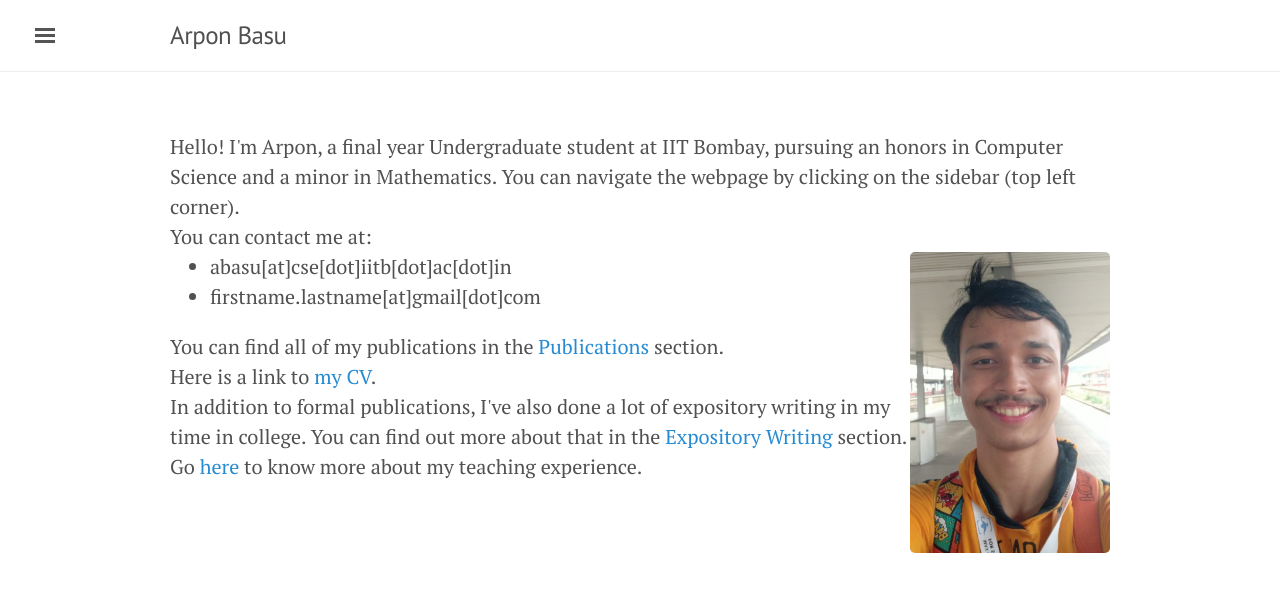
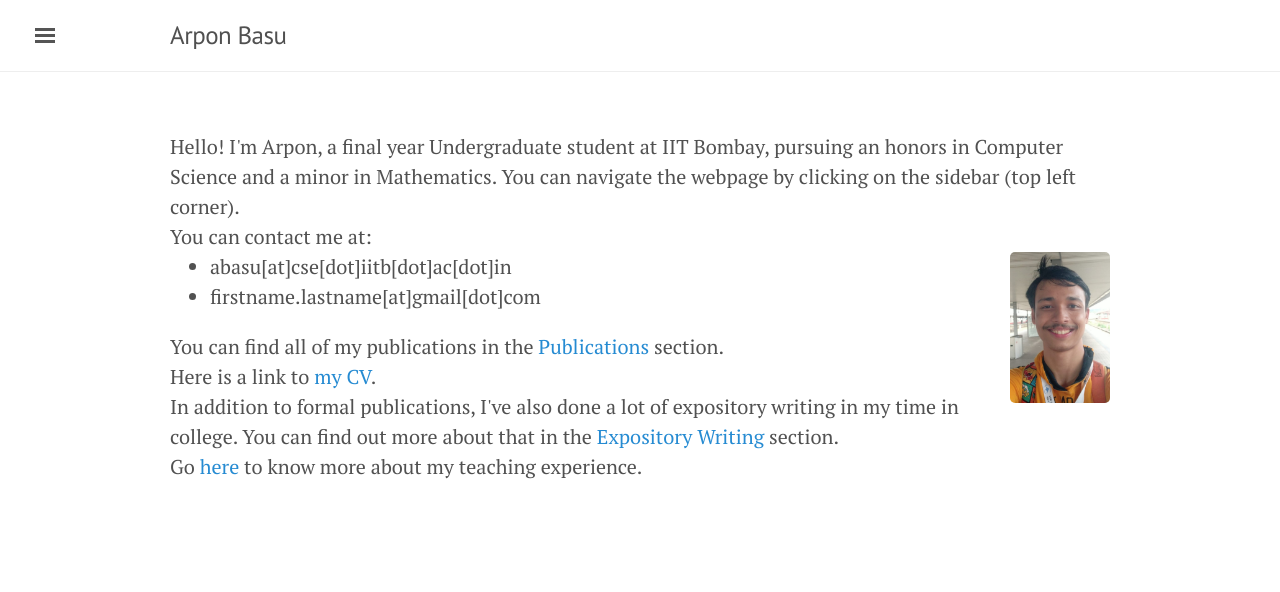
Before and after one commit to rugiarindam/rugiarindam.github.io, a Jekyll site: the page built from index.html, in a window 1280 px wide. Shown: the top 592 px of the page. Built offline with Jekyll 4.4.1, drawn with Linux system fonts in a browser that asks for light colours; nearby versions of some CDN libraries; the list of posts is cut into pages by our own code.

```diff
--- a/index.html
+++ b/index.html
@@ -7,7 +7,7 @@ Hello! I'm Arpon, a final year Undergraduate student at IIT Bombay, pursuing an
 
 You can contact me at:
 <ul>
-<img src="me.jpeg" align="right" alt="Avatar" style="width:200px">
+<img src="me.jpeg" align="right" alt="Avatar" style="width:100px">
 	<li>abasu[at]cse[dot]iitb[dot]ac[dot]in</li>
 	<li>firstname.lastname[at]gmail[dot]com</li>
 </ul>
```
